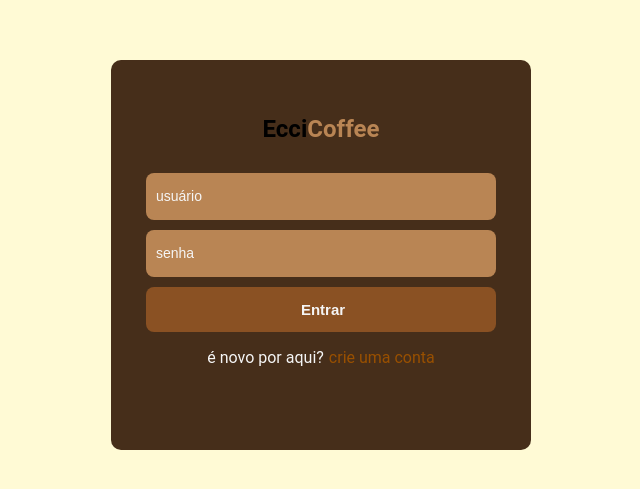
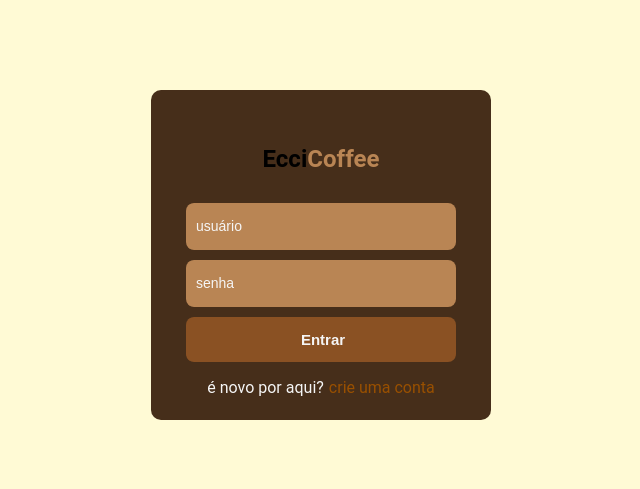
Before and after one commit to eccxdee/eccicoffee-login, a plain HTML site: page index.html in a window 1280 px wide. Shown: the part 153-642 px from the top of the page, without its empty margins (319-959 px from the left). Drawn offline with Linux system fonts and the light colour scheme.

Commit message:
#login altura e largura alterado s

```diff
--- a/style.css
+++ b/style.css
@@ -18,8 +18,8 @@ align-items: center;
   align-items: center;
   background-color: #462e1a;
   border-radius: 10px;
-  width: 350px;
-  height: 320px;
+  width: 270px;
+  height: 260px;
   padding: 35px;
 }
 /*largura e altura da caixa da divlogin*/
```
